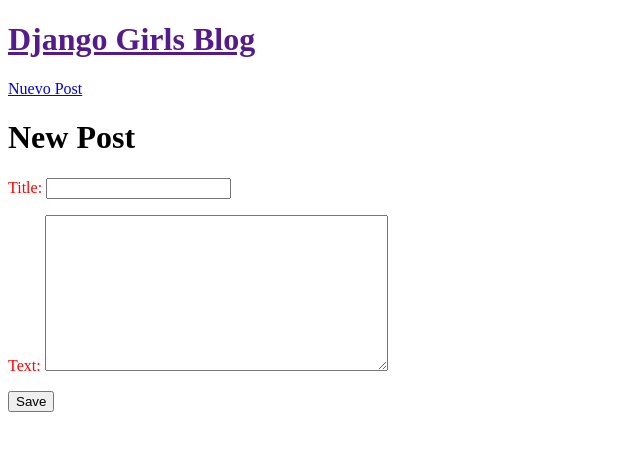
After one commit to AdrianGonzalezMeda/Django_Girls, a Django app: page /post/new in a window 1280 px wide. The commit adds this page. Shown: the top 451 px of the page, without its empty margins (0-640 px from the left). Run offline with Django 3.2, Linux system fonts and the light colour scheme.

Commit message:
Commit del Viernes 8

```diff
--- /dev/null
+++ b/blog/forms.py
@@ -0,0 +1,10 @@
+from django import forms
+from .models import Post
+
+
+class PostForm(forms.ModelForm):
+
+
+	class Meta:
+		model = Post
+		fields = ('title', 'text',)
--- a/blog/models.py
+++ b/blog/models.py
@@ -13,7 +13,7 @@
 
     def publish(self):
         self.published_date = timezone.now()
-        self.save()
+        self.save()#Guarda en la base de datos
 
     def __str__(self):
         return self.title
--- /dev/null
+++ b/blog/static/css/blog.css
@@ -0,0 +1 @@
+p { color: red; }
--- /dev/null
+++ b/blog/static/js/blog.js
@@ -0,0 +1 @@
+window.onload(alert('hola'));
--- a/blog/templates/blog/base.html
+++ b/blog/templates/blog/base.html
@@ -1,16 +1,23 @@
+{% load staticfiles %}
 <!DOCTYPE html>
 <html lang="">
 <head>
   <meta charset="utf-8">
   <meta name="viewport" content="width=device-width, initial-scale=1.0">
-  <title></title>
+  <title>Django Girls Tutorial</title>
+  <link rel="stylesheet" href="{% static 'css/blog.css' %}">
+  <script type="text/javascript" src="{% static 'js/blog.js' %}"></script>
 </head>
 
 <body>
-	<h1>Soy la plantilla base.html</h1>
-	{% block content %}
-		<!-- Aqui se incrustaria post_list.html -->
-	{% endblock %}
-
+	<div class="container">
+		<div>
+            <h1><a href="">Django Girls Blog</a></h1>
+        </div>
+		<a href="{% url 'post_new' %}">Nuevo Post</a> <!-- usamos el nombre que le hemos dado a la url en el archivo de urls.py -->
+		{% block content %}
+			<!-- Aqui se incrustaria post_list.html -->
+		{% endblock %}
+	</div>
 </body>
 </html>
--- a/blog/templates/blog/post_detail.html
+++ b/blog/templates/blog/post_detail.html
@@ -7,7 +7,7 @@
             <p>{{ post.text|upper }}</p>
             <p>{{ post.published_date }}</p>
         </div>
-        <hr>
-        <a href="{% url 'blog.views.post_list' %}">Volver</a>
+        <a href="{% url 'post_edit' pk=post.pk %}">Editar Post</a>
+        <a href="{% url 'post_list' %}">Volver</a>
 
  {% endblock %}
--- /dev/null
+++ b/blog/templates/blog/post_edit.html
@@ -0,0 +1,9 @@
+{% extends 'blog/base.html' %}
+
+{% block content %}
+	<h1>New Post</h1>
+	<form method="POST">{% csrf_token %}<!-- Es cuestion de seguridad, para que no te esten bombardeando los formulariosS -->
+	{{ form.as_p}}
+	<button type="submit">Save</button>
+	</form>
+{% endblock %}
--- a/blog/urls.py
+++ b/blog/urls.py
@@ -2,7 +2,9 @@
 from . import views
 
 urlpatterns = [
-	url(r'^$', views.post_list),
-	url(r'^post/(?P<pk>[0-9]+)/$', views.post_detail),
+	url(r'^$', views.post_list, name='post_list'),
+	url(r'^post/new$', views.post_new, name='post_new'),
+	url(r'^post/(?P<pk>[0-9]+)/$', views.post_detail, name='post_detail'),
+	url(r'^post/(?P<pk>[0-9]+)/edit/$', views.post_edit, name='post_edit'),
 	#Para definir una variable en las RegExp es con: ?P<nombre de la variable>
 ]
--- a/blog/views.py
+++ b/blog/views.py
@@ -1,7 +1,9 @@
 from django.shortcuts import render, get_object_or_404
 from django.utils import timezone
+from django.shortcuts import redirect
 
 from .models import Post
+from .forms import PostForm
 
 # Create your views here.
 def post_list(request):
@@ -11,3 +13,30 @@
 def post_detail(request, pk):
     post = get_object_or_404(Post, pk=pk)
     return render(request, 'blog/post_detail.html', {"post" : post})
+
+def post_new(request):
+    if request.method == "POST":
+        form = PostForm(request.POST)
+
+        if form.is_valid():
+            post = form.save(commit = False)#Esto simplemente te lo guarda en una variable antes de "subirlo" por que antes queremos anadirle el autor y eso.
+            post.author = request.user
+            post.publish()#metodo propio, lo publica y le pone fecha de publicacion
+            return redirect('blog.views.post_detail', pk=post.pk)
+    else:
+        form = PostForm()
+    return render(request, 'blog/post_edit.html', {"form" : form})
+
+def post_edit(request, pk):
+    post = get_object_or_404(Post, pk=pk)
+    if request.method == "POST":
+        form = PostForm(request.POST, instance=post)
+
+        if form.is_valid():
+            post = form.save(commit = False)
+            post.author = request.user
+            post.publish()
+            return redirect('blog.views.post_detail', pk=post.pk)
+    else:
+        form = PostForm(instance=post)
+    return render(request, 'blog/post_edit.html', {"form" : form})
```
Also changed, not shown: blog/templates/blog/post_list.html (+9 -8 lines).
